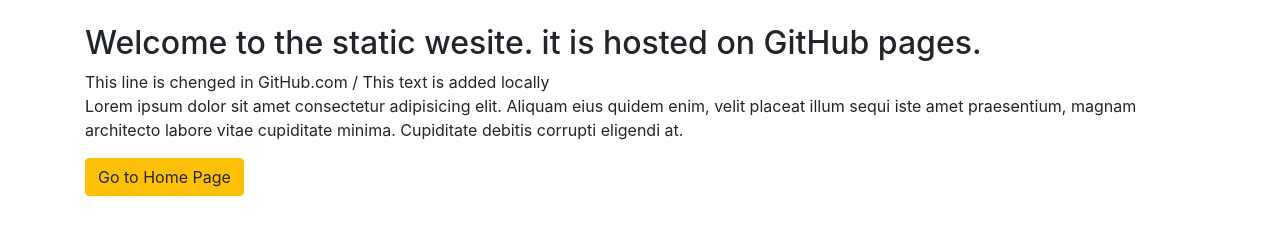
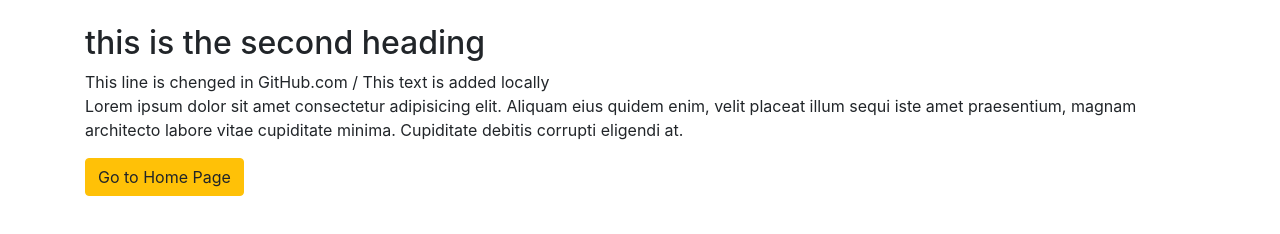
Before and after one commit to devumer90/SecondStaticWebsite, a plain HTML site: page about.html in a window 1280 px wide. Drawn offline with nearby package versions, Linux system fonts and the light colour scheme.

Commit message:
Update about.html

```diff
--- a/about.html
+++ b/about.html
@@ -13,9 +13,7 @@
   </head>
   <body>
     <div class="container my-4">
-      <h2>Welcome to the static wesite.
-
-        it is hosted on GitHub pages.</h2>
+      <h2>this is the second heading</h2>
       <p>
         This line is chenged in GitHub.com / This text is added locally<br />
         Lorem ipsum dolor sit amet consectetur adipisicing elit. Aliquam eius
```
